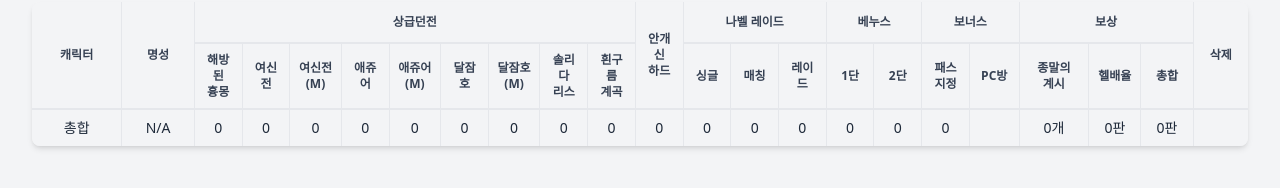
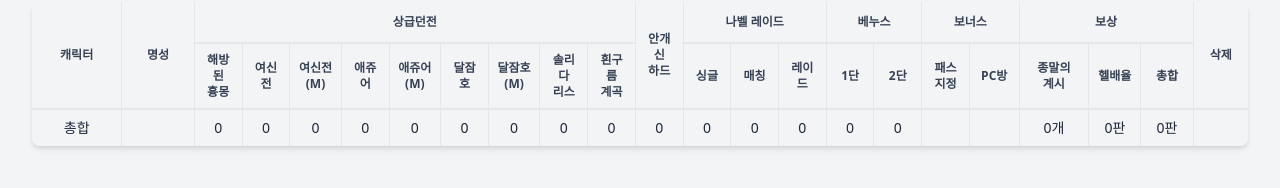
Before and after one commit to PlantJelly/dnfspear, a SvelteKit app: page /doomoracle-week in a window 1280 px wide. Shown: the part 340-528 px from the top of the page. Built offline with nearby package versions, Linux system fonts and the light colour scheme.

Commit message:
아이콘 추가 / archive-calculator api호출간 갱신중.. 표시 기능 추가

```diff
--- a/src/routes/archive-calculator/+page.svelte
+++ b/src/routes/archive-calculator/+page.svelte
@@ -5,6 +5,7 @@ import { onMount } from 'svelte';
 let apiResult = {};
 let errorMsg = '';
 let isPowerOfEssence = false;
+let isLoading = false;
 
 const equipmentParts = [
     { id: '상의', name: '상의', images: ['coat1.png', 'coat2.png', 'coat3.png'] },
@@ -28,6 +29,7 @@ onMount(() => {
 });
 
 async function fetchData() {
+  isLoading = true;
   const toggle = isPowerOfEssence ? '힘의 정수' : '종말의 계시';
   const now = Date.now();
   const cached = cachedResults[toggle];
@@ -35,6 +37,7 @@ async function fetchData() {
   if (cached && (now - cached.timestamp < CACHE_DURATION)) {
     apiResult = cached.data;
     errorMsg = '';
+    isLoading = false;
     return;
   }
 
@@ -47,7 +50,6 @@ async function fetchData() {
     } else {
     const newData = await res.json();
     apiResult = newData;
-    // 새로운 데이터와 타임스탬프를 캐시에 저장
     cachedResults[toggle] = {
       data: newData,
       timestamp: Date.now()
@@ -56,6 +58,8 @@ async function fetchData() {
   } catch (e) {
     errorMsg = '서버 요청 중 오류 발생';
     apiResult = {};
+  } finally {
+    isLoading = false;
   }
 }
 
@@ -92,7 +96,9 @@ function handleToggle() {
           </div>
 
           <div class="text-center mt-2">
-            {#if apiResult[part.id] !== undefined && apiResult[part.id] !== null}
+            {#if isLoading}
+              <p class="text-lg font-bold text-gray-500 mb-1">갱신중...</p>
+            {:else if apiResult[part.id] !== undefined && apiResult[part.id] !== null}
               <p class="text-lg font-bold text-gray-800 mb-1">{apiResult[part.id]}</p>
               {#if part.id === '레전밀봉'}
                 {#if apiResult[part.id] > 0}
--- a/src/routes/archive-calculator/+server.js
+++ b/src/routes/archive-calculator/+server.js
@@ -27,7 +27,6 @@ const equipmentInf = {
     태초융합석: [29952, 395],
 };
 
-/** @type {import('./$types').RequestHandler} */
 export async function GET({ url }) {
     let valueToggle = url.searchParams.get('toggle');
     let itemResult = await auctionAverage(itemIdJson);
--- a/src/routes/doomoracle-week/+page.svelte
+++ b/src/routes/doomoracle-week/+page.svelte
@@ -384,7 +384,7 @@
                 <tfoot class="bg-gray-100 font-medium">
                     <tr class="text-gray-800">
                         <td class="p-2 border-r border-gray-200">총합</td>
-                        <td class="p-2 border-r border-gray-200">{tableSumData["명성"] || 'N/A'}</td>
+                        <td class="p-2 border-r border-gray-200">{tableSumData["명성"] || ''}</td>
                         <td class="p-2 border-r border-gray-200">{tableSumData["흉몽"] || 0}</td>
                         <td class="p-2 border-r border-gray-200">{tableSumData["여신전"] || 0}</td>
                         <td class="p-2 border-r border-gray-200">{tableSumData["매칭여신전"] || 0}</td>
@@ -400,7 +400,7 @@
                         <td class="p-2 border-r border-gray-200">{tableSumData["레이드나벨"] || 0}</td>
                         <td class="p-2 border-r border-gray-200">{tableSumData["베누스1단"] || 0}</td>
                         <td class="p-2 border-r border-gray-200">{tableSumData["베누스2단"] || 0}</td>
-                        <td class="p-2 border-r border-gray-200">{tableSumData["패스지정"] || 0}</td>
+                        <td class="p-2 border-r border-gray-200"></td>
                         <td class="p-2 border-r border-gray-200"></td>
                         <td class="p-2 border-r border-gray-200 whitespace-nowrap">{tableSumData["종말의계시"] || 0}개</td>
                         <td class="p-2 border-r border-gray-200 whitespace-nowrap">{tableSumData["헬배율"] || 0}판</td>
```
Also changed, not shown: static/favicon.png.
